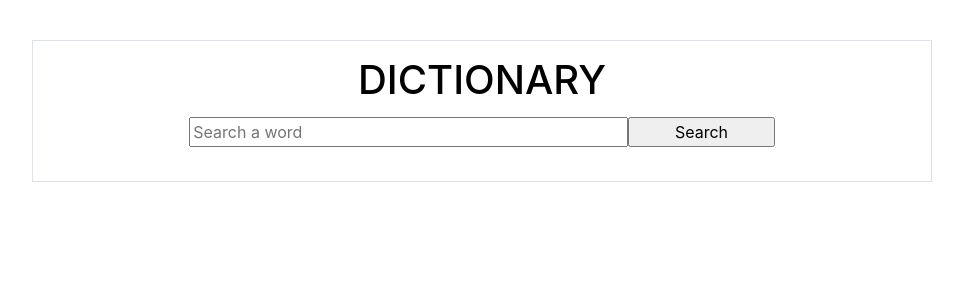
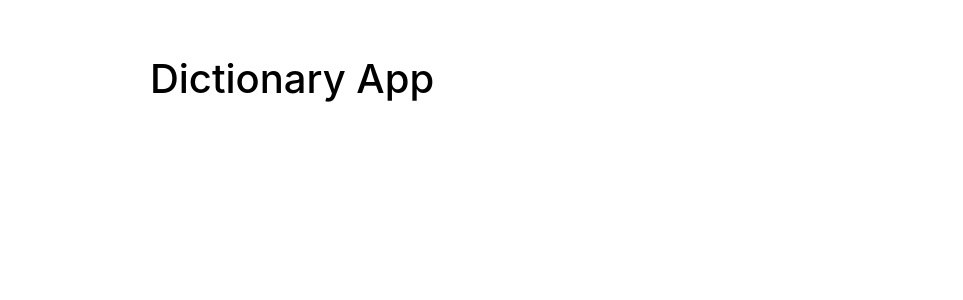
Before and after one commit to minuantony/dictionary-project, a React (Create React App) app: page / in a window 1280 px wide. Shown: the top 300 px of the page, without its empty margins (158-1121 px from the left). Built offline with nearby package versions, Linux system fonts and the light colour scheme.

Commit message:
Made few modifications

```diff
--- a/src/App.js
+++ b/src/App.js
@@ -1,27 +1,11 @@
-import logo from "./logo.svg";
 import "./App.css";
 
-function App() {
+export default function App() {
   return (
-    <div className="App container-fluid">
-      <div>
-        <div className="row">
-          <header className="App-header border">
-            <h1>DICTIONARY</h1>
-            <form>
-              <input
-                type="text"
-                placeholder="Search a word"
-                className="col-6"
-              />
-              <input type="submit" value="Search" className="col-2" />
-            </form>
-            <br />
-          </header>
-        </div>
-      </div>
+    <div className="App">
+      <header className="App-header">
+        <h1>Dictionary App</h1>
+      </header>
     </div>
   );
 }
-
-export default App;
```
